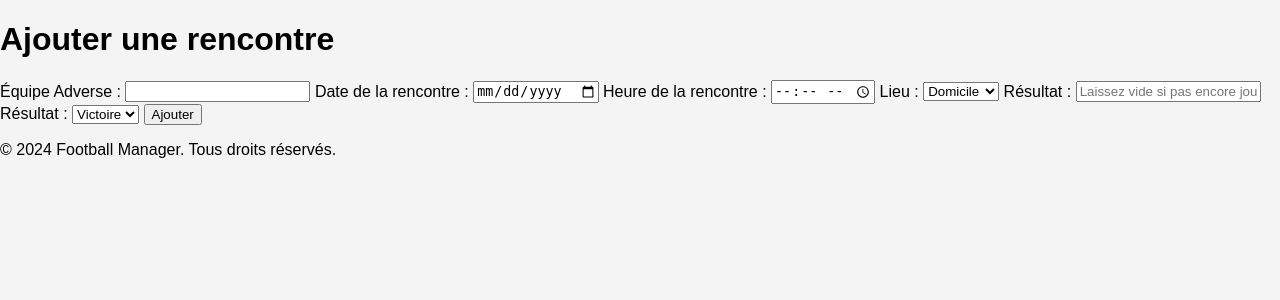
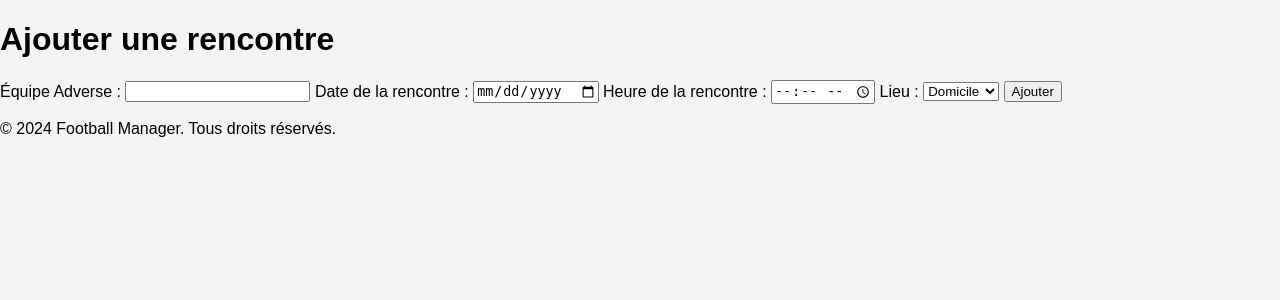
Before and after one commit to aminemrb/Gestion-equipe, a PHP site: page /app/vues/Rencontres/ajouter_rencontre.php in a window 1280 px wide. Shown: the part 197-497 px from the top of the page. Run offline with PHP 8.4, Linux system fonts and the light colour scheme; the visitor is signed in with stand-in values (Sample User, id 1).

```diff
--- a/app/vues/Rencontres/ajouter_rencontre.php
+++ b/app/vues/Rencontres/ajouter_rencontre.php
@@ -29,17 +29,6 @@ $rencontreControleur->ajouter_rencontre(); // Traite la requête POST
             <option value="Exterieur">Exterieur</option>
         </select>
 
-        <label for="resultat">Résultat :</label>
-        <input type="text" id="resultat" name="resultat" placeholder="Laissez vide si pas encore joué">
-
-        <label for="resultat">Résultat :</label>
-        <select id="resultat" name="resultat" required>
-            <option value="Victoire">Victoire</option>
-            <option value="Défaite">Défaite</option>
-            <option value="Nul">Nul</option>
-            <option value="<Rien>">Rien</option>
-        </select>
-
         <button type="submit">Ajouter</button>
     </form>
 </main>
--- a/app/vues/Rencontres/formulaire_selection.php
+++ b/app/vues/Rencontres/formulaire_selection.php
@@ -29,7 +29,7 @@ if (count($joueurs) < 1) {
         <form method="post" action="traiter_selection.php">
             <input type="hidden" name="id_rencontre" value="<?php echo htmlspecialchars($id_rencontre); ?>">
             <fieldset>
-                <legend>Sélectionnez les joueurs</legend>
+                <legend>Sélectionnez les joueurs actifs pour cette rencontre</legend>
                 <?php foreach ($joueurs as $joueur): ?>
                     <div>
                         <input type="checkbox" id="joueur_<?php echo $joueur['numero_licence']; ?>" name="joueurs[]" value="<?php echo $joueur['numero_licence']; ?>" <?php echo in_array($joueur['numero_licence'], $selectionnes_ids) ? 'checked' : ''; ?>>
--- a/app/vues/Rencontres/liste_rencontres.php
+++ b/app/vues/Rencontres/liste_rencontres.php
@@ -54,8 +54,8 @@ $rencontres = $rencontreControleur->liste_rencontres();
                         </td>
                         <td>
                             <a href="<?php echo BASE_URL; ?>/vues/Rencontres/formulaire_selection.php?id_rencontre=<?php echo $rencontre['id_rencontre']; ?>">Sélection</a>
-                            <a href="<?php echo BASE_URL; ?>/vues/Rencontres/modifier_selection.php?id_rencontre=<?php echo $rencontre['id_rencontre']; ?>">Modifier</a>
-                            <a href="<?php echo BASE_URL; ?>/vues/Rencontres/supprimer_selection.php?id_rencontre=<?php echo $rencontre['id_rencontre']; ?>">Supprimer</a>
+                            <a href="<?php echo BASE_URL; ?>/vues/Rencontres/modifier_rencontre.php?id_rencontre=<?php echo $rencontre['id_rencontre']; ?>">Modifier</a>
+                            <a href="<?php echo BASE_URL; ?>/vues/Rencontres/supprimer_rencontre.php?id_rencontre=<?php echo $rencontre['id_rencontre']; ?>">Supprimer</a>
                         </td>
                     </tr>
                 <?php endforeach; ?>
```
